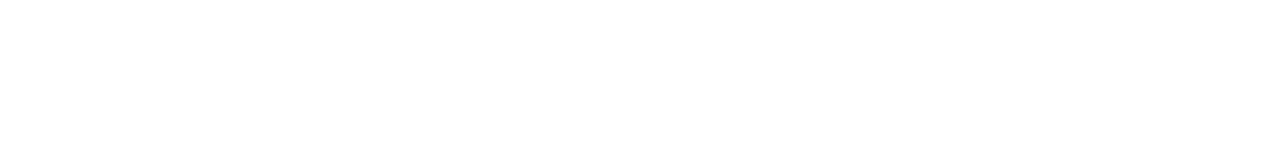
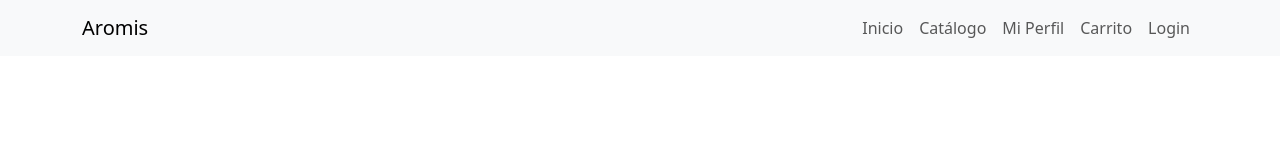
Before and after one commit to Diego-Back-End/Aromis, a plain HTML site: page index.html in a window 1280 px wide. Drawn offline with nearby package versions, Linux system fonts and the light colour scheme.

Commit message:
navbar listo

```diff
--- a/index.html
+++ b/index.html
@@ -3,9 +3,27 @@
 <head>
     <meta charset="UTF-8">
     <meta name="viewport" content="width=device-width, initial-scale=1.0">
+    <link href="https://cdn.jsdelivr.net/npm/bootstrap@5.3.8/dist/css/bootstrap.min.css" rel="stylesheet" integrity="sha384-sRIl4kxILFvY47J16cr9ZwB07vP4J8+LH7qKQnuqkuIAvNWLzeN8tE5YBujZqJLB" crossorigin="anonymous">
     <title>Document</title>
 </head>
 <body>
-
+    <!-- NAVBAR -->
+    <nav class="navbar navbar-expand-lg navbar-light bg-light">
+        <div class="container">
+            <a class="navbar-brand" href="#">Aromis</a>
+            <button class="navbar-toggler" type="button" data-bs-toggle="collapse" data-bs-target="#navbarNav">
+                <span class="navbar-toggler-icon"></span>
+            </button>
+            <div class="collapse navbar-collapse" id="navbarNav">
+                <ul class="navbar-nav ms-auto">
+                    <li class="nav-item"><a class="nav-link" href="index.html">Inicio</a></li>
+                    <li class="nav-item"><a class="nav-link" href="catalogo.html">Catálogo</a></li>
+                    <li class="nav-item"><a class="nav-link" href="perfil.html">Mi Perfil</a></li>
+                    <li class="nav-item"><a class="nav-link" href="carrito.html">Carrito</a></li>
+                    <li class="nav-item"><a class="nav-link" href="login.html">Login</a></li>
+                </ul>
+            </div>
+        </div>
+    </nav>
 </body>
 </html>
```
